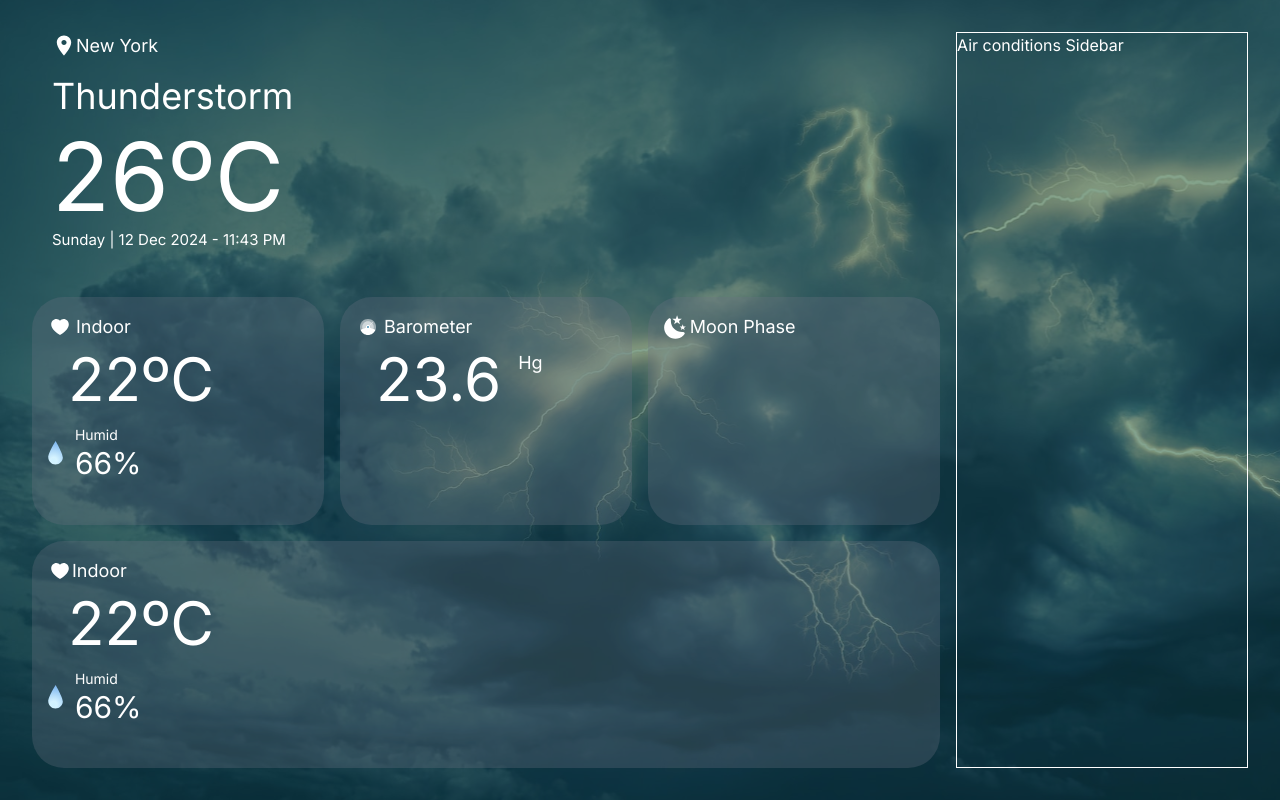
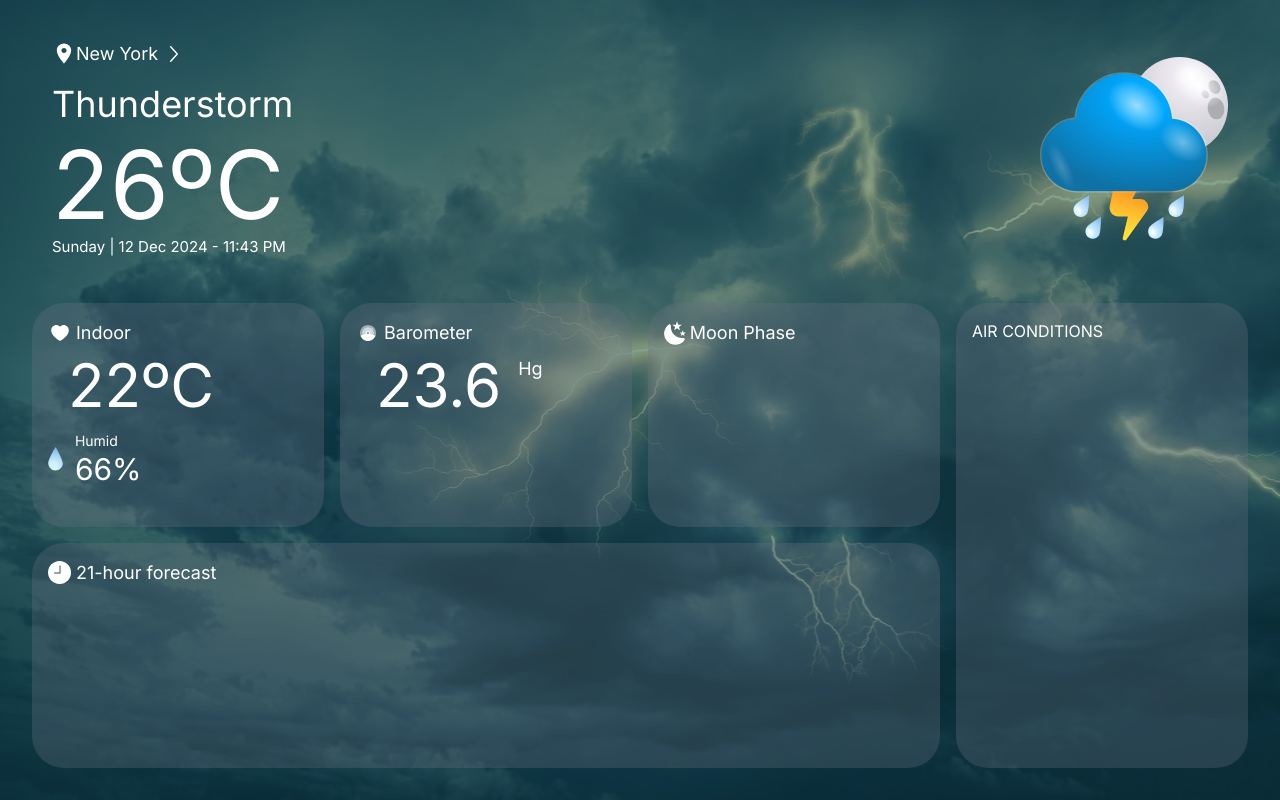
Before and after one commit to varo4code/WeatherForecast, a Vue app: page / in a window 1280 px wide. Built offline with nearby package versions, Linux system fonts and the light colour scheme.

Commit message:
Final layout

```diff
--- a/src/App.vue
+++ b/src/App.vue
@@ -1,19 +1,25 @@
 
 <template>
   <main>
-    <div class="w-screen h-screen grid grid-cols-4 gap-4 p-8 bg-[url(./assets/backgrounds/thunderstorm.svg)] bg-cover">
+    <div class="h-screen w-screen grid grid-rows-3 gap-4 p-8 bg-[url(./assets/backgrounds/thunderstorm.svg)] bg-cover">
+      <!-- Cover -->
       <div class="absolute inset-0 bg-teal-900 opacity-50"></div>
-      <div class="col-span-3 grid grid-rows-3 relative z-10">
-        <mainInfo />
 
-        <div class="grid grid-cols-3 gap-4 row-span-2 mt-5">
+      <mainInfo />
+      <div class="row-span-2 grid grid-cols-4 grid-rows-2 gap-4 mt-5">
           <infoTemperature />
           <infoBarometer />
           <infoMoonPhase />
-          <infoForecast24 />
-        </div>
+          <div class="row-span-2">
+            <!-- Sidebar -->
+            <infoConditions />
+          </div>
+          <div class="col-span-3">
+            <!-- Bottom component -->
+            <infoForecast24 />
+          </div>
       </div>
-      <div class="border relative z-10">Air conditions Sidebar</div>
+
     </div>
   </main>
 </template>
@@ -28,4 +34,5 @@ import infoTemperature from './weather/components/grid/infoTemperature.vue';
 import infoBarometer from './weather/components/grid/infoBarometer.vue';
 import infoMoonPhase from './weather/components/grid/infoMoonPhase.vue';
 import infoForecast24 from './weather/components/grid/infoForecast24.vue';
+import infoConditions from './weather/components/sidebar/infoConditions.vue';
 </script>
--- a/src/weather/components/grid/infoBarometer.vue
+++ b/src/weather/components/grid/infoBarometer.vue
@@ -1,6 +1,6 @@
 <template>
   <div class="relative p-4">
-    <!-- Capa de superposición -->
+    <!-- Superposition cover -->
     <div class="absolute inset-0 bg-gray-500 opacity-30 rounded-4xl"></div>
 
     <div class="relative">
--- a/src/weather/components/grid/infoForecast24.vue
+++ b/src/weather/components/grid/infoForecast24.vue
@@ -1,25 +1,15 @@
 <template>
-  <div class="relative col-span-3 p-4">
-    <!-- Capa de superposición -->
+  <div class="relative col-span-3 p-4 h-full">
+    <!-- Superposition cover -->
     <div class="absolute inset-0 bg-gray-500 opacity-30 rounded-4xl"></div>
 
     <div class="relative">
-      <div class="flex items-center">
-        <img src="../../../assets/icons/heart.svg" alt="Heart" class="h-6" />
-        <span class="text-lg">Indoor</span>
-      </div>
+      <infoTitle image="clock.svg" title="21-hour forecast" />
 
-      <div class="flex items-center mt-2 ml-5">
-        <div class="text-6xl">22ºC</div>
-      </div>
-
-      <div class="flex items-center mt-4">
-        <img src="../../../assets/icons/humid.svg" alt="Humid" class="h-6" />
-        <div class="flex flex-col ml-3">
-          <span class="text-sm">Humid</span>
-          <span class="text-3xl">66%</span>
-        </div>
-      </div>
     </div>
   </div>
 </template>
+
+<script setup lang="ts">
+import infoTitle from './miniComponents/infoTitle.vue';
+</script>
--- a/src/weather/components/grid/infoMoonPhase.vue
+++ b/src/weather/components/grid/infoMoonPhase.vue
@@ -1,6 +1,6 @@
 <template>
   <div class="relative p-4">
-    <!-- Capa de superposición -->
+    <!-- Superposition cover -->
     <div class="absolute inset-0 bg-gray-500 opacity-30 rounded-4xl"></div>
 
     <div class="relative">
--- a/src/weather/components/grid/infoTemperature.vue
+++ b/src/weather/components/grid/infoTemperature.vue
@@ -1,6 +1,6 @@
 <template>
   <div class="relative p-4">
-    <!-- Capa de superposición -->
+    <!-- Superposition cover -->
     <div class="absolute inset-0 bg-gray-500 opacity-30 rounded-4xl"></div>
 
     <div class="relative">
--- a/src/weather/components/grid/miniComponents/infoTitle.vue
+++ b/src/weather/components/grid/miniComponents/infoTitle.vue
@@ -6,14 +6,13 @@
 </template>
 
 <script setup lang="ts">
-
-defineProps<{
+interface Props {
   image: string,
   title: string
-}>();
+};
+defineProps<Props>();
 
-
-// Resuelve la imagen correctamente
+// Get the image path
 const getImagePath = (image:string) => {
   return new URL('../../../../assets/icons/'+image, import.meta.url).href;
 };
--- a/src/weather/components/mainInfo.vue
+++ b/src/weather/components/mainInfo.vue
@@ -1,22 +1,19 @@
 <template>
-    <div class="px-5 ">
-
-        <div class="flex items-center">
-            <img src="../../assets/icons/location.svg" alt="Location" class="h-6">
-            <span class="text-lg">New York</span>
-        </div>
-        <div class="text-4xl mt-4">
-            Thunderstorm
-        </div>
-        <div class="text-[95px] mt-[-10px]">
-            26ºC
-        </div>
-        <div class="text-[15px] mt-[-20px]">
-            Sunday | 12 Dec 2024 - 11:43 PM
-        </div>
+  <div class="px-5 relative flex justify-between items-center">
+    <div class="w-fit">
+      <div class="flex items-center w-fit hover:cursor-pointer">
+        <img src="../../assets/icons/location.svg" alt="Location" class="h-6" />
+        <span class="text-lg">New York</span>
+        <img src="../../assets/icons/arrow.svg" class="h-4 ml-3" />
+      </div>
+      <div class="text-4xl mt-4">Thunderstorm</div>
+      <div class="text-[95px] mt-[-10px]">26ºC</div>
+      <div class="text-[15px] mt-[-20px]">Sunday | 12 Dec 2024 - 11:43 PM</div>
     </div>
-
+    <div >
+        <img src="../../assets/icons/thunder.svg" alt="Location" class="h-46" />
+    </div>
+  </div>
 </template>
 
-<script setup lang="ts">
-</script>
+<script setup lang="ts"></script>
--- /dev/null
+++ b/src/weather/components/sidebar/infoConditions.vue
@@ -0,0 +1,9 @@
+<template>
+  <div class="relative p-4 grid grid-rows-3 gap-4 h-full">
+    <!-- Superposition cover -->
+    <div class="absolute inset-0 bg-gray-500 opacity-30 rounded-4xl"></div>
+    <div class="relative">
+        AIR CONDITIONS
+    </div>
+  </div>
+</template>
```
Also changed, not shown: src/assets/icons/arrow.svg (added), src/assets/icons/clock.svg (added).
